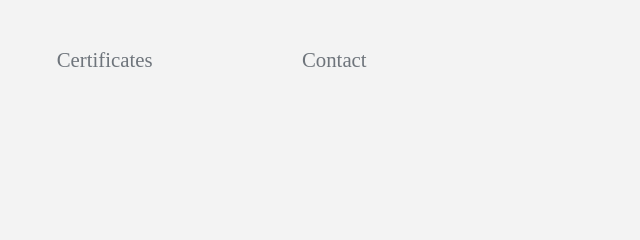
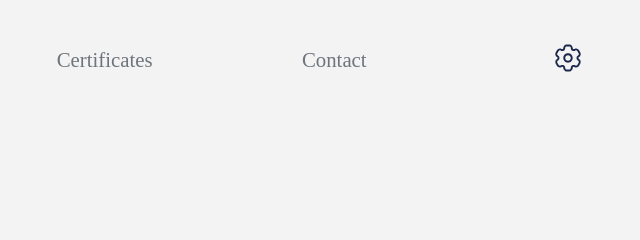
Before and after one commit to YakivSapa/portfolio, a website: page index.html in a window 1280 px wide. Shown: the top 240 px of the page, 640-1280 px from the left. Drawn offline with Linux system fonts and the light colour scheme; a web font is replaced by a local one.

Commit message:
feat(navbar): display settings button
Removed class that prohibited a settings button from showing itself.

Closes #3

```diff
--- a/index.html
+++ b/index.html
@@ -37,7 +37,7 @@
                     <a href="certificates.html" class="inactive-link">Certificates</a>
                     <a href="contact.html" class="inactive-link">Contact</a>
                 </div>
-                <div id="header-settings" class="hidden">
+                <div id="header-settings">
                     <button id="settings-button" aria-label="Settings">
                         <img src="styles/svg/settings.svg">
                     </button>
```
